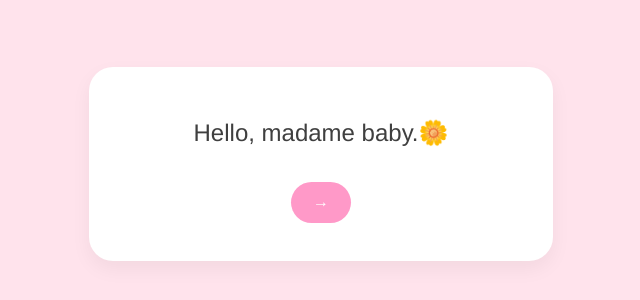
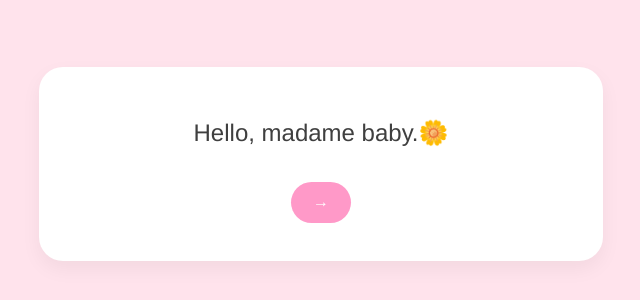
Before and after one commit to jojoj111/madame, a plain HTML site: page index.html in a window 1280 px wide. Shown: the part 236-536 px from the top of the page, without its empty margins (319-959 px from the left). Drawn offline with Linux system fonts and the light colour scheme.

Commit message:
Update index.html

```diff
--- a/index.html
+++ b/index.html
@@ -27,8 +27,8 @@
       border-radius: 1.5rem;
       box-shadow: 0 8px 20px rgba(0, 0, 0, 0.05);
       text-align: center;
-      max-width: 400px;
-      width: 90%;
+      max-width: 500px;
+      width: 100%;
     }
 
     h2 {
```
